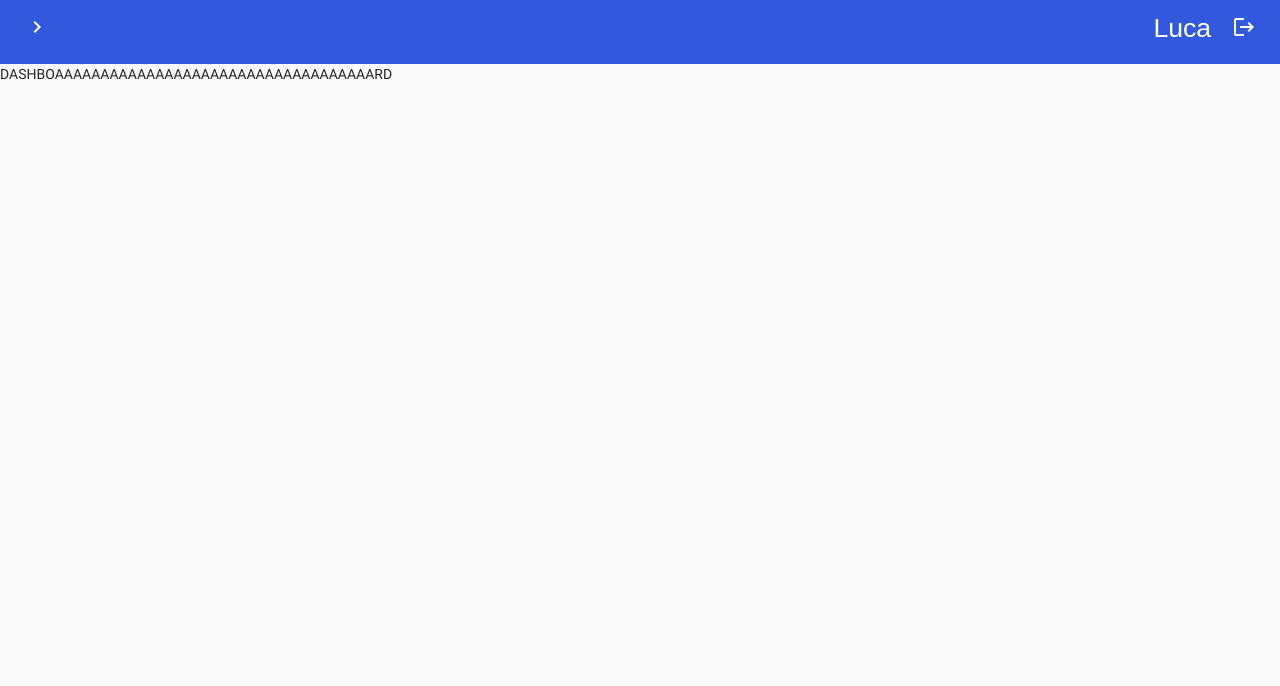
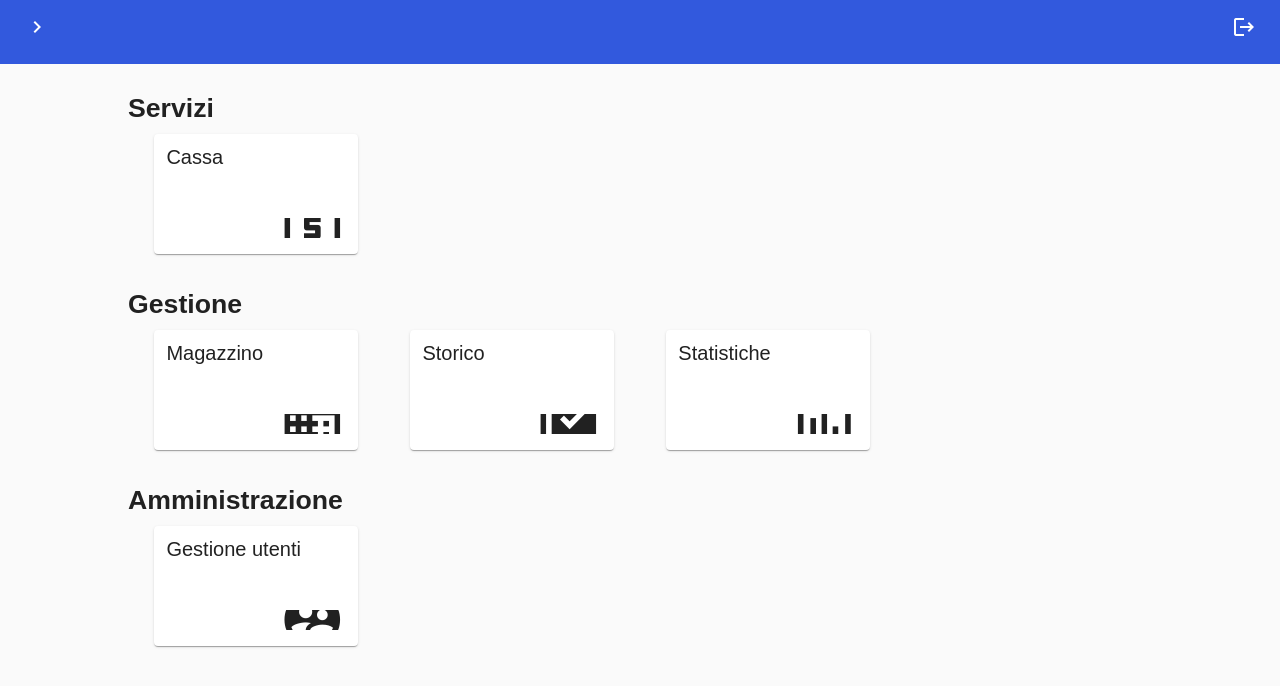
Before and after one commit to vezzoo/Gestionale_sagra, an Angular app in the folder frontend/: page / in a window 1280 px wide. Shown: the top 686 px of the page. Built offline with nearby package versions, Linux system fonts and the light colour scheme.

Commit message:
Set up dashboard

```diff
--- a/frontend/src/app/components/dashboard.component.ts
+++ b/frontend/src/app/components/dashboard.component.ts
@@ -1,5 +1,6 @@
-import {Component, EventEmitter, Input, OnInit, Output} from '@angular/core';
-
+import {Component, OnInit} from '@angular/core';
+import {categories, getPagesOfCategory} from "../../settings/routing";
+import {getPageNameFromPath} from "../utility/sharedFunctions";
 
 @Component({
     selector: 'app-dashboard',
@@ -8,18 +9,33 @@ import {Component, EventEmitter, Input, OnInit, Output} from '@angular/core';
 })
 
 export class DashboardComponent implements OnInit {
-    // private _hasSideNav: boolean = pages.dashboard.hasSideNav;
+
+    private _categories;
 
     constructor() {
 
     }
 
     ngOnInit(): void {
-
+        this._categories = {};
+        for (let cat of categories)
+            this._categories[cat] = getPagesOfCategory(cat);
     }
 
-    // get hasSideNav(): boolean {
-    //     return this._hasSideNav;
-    // }
+    get categories() {
+        return Object.keys(this._categories);
+    }
+
+    getCatName(cat: any): string {
+        return cat.charAt(0).toUpperCase() + cat.slice(1).toLowerCase();
+    }
+
+    getPages(cat: any): string {
+        return this._categories[cat];
+    }
+
+    getPageNameFromObj(page: any): string {
+        return getPageNameFromPath(page.path);
+    }
 
 }
--- a/frontend/src/app/components/toolbar.component.ts
+++ b/frontend/src/app/components/toolbar.component.ts
@@ -3,6 +3,7 @@ import {Component, EventEmitter, Input, OnInit, Output} from '@angular/core';
 import {Router} from "@angular/router";
 import {animate, state, style, transition, trigger} from "@angular/animations";
 import {ng_animation} from "../../settings/ng_utils";
+import {getPath} from "../../settings/routing";
 
 const animazione_mostra = 'mostra';
 const animazione_nascondi = 'nascondi';
@@ -26,22 +27,12 @@ export class ToolbarComponent implements OnInit {
     @Input() private _showPath: boolean;
     @Output() private _toggleShowPath: EventEmitter<any> = new EventEmitter();
 
-    private readonly _user: {
-        name: string
-    };
+    constructor(private router: Router) {
 
-    constructor(private router: Router) {
-        this._user = {
-            name: "Luca"
-        };
     }
 
     ngOnInit(): void {
 
-    }
-
-    get user(): { name: string } {
-        return this._user;
     }
 
     async pushTo(where) {
@@ -49,7 +40,7 @@ export class ToolbarComponent implements OnInit {
     }
 
     async logout(): Promise<void> {
-        // await this.pushTo(pages.login.path);
+        await this.pushTo(getPath('login'));
     }
 
     toggleShowPath() {
--- a/frontend/src/app/models/dashboard.component.html
+++ b/frontend/src/app/models/dashboard.component.html
@@ -1 +1,27 @@
-<p>DASHBOAAAAAAAAAAAAAAAAAAAAAAAAAAAAAAAAAAARD</p>
+<div class="container">
+
+    <div class="dashboard-wrapper">
+
+        <div *ngFor="let cat of categories" class="cards-wrapper">
+
+            <p class="text cat-title"><strong>{{getCatName(cat)}}</strong></p>
+
+            <div class="display">
+
+                <mat-card *ngFor="let page of getPages(cat)" class="card">
+
+                    <p class="text card-title">{{getPageNameFromObj(page)}}</p>
+
+                    <div class="card-ico">
+                        <mat-icon [inline]="true">{{page.icon}}</mat-icon>
+                    </div>
+
+                </mat-card>
+
+            </div>
+
+        </div>
+
+    </div>
+
+</div>
--- a/frontend/src/app/models/toolbar.component.html
+++ b/frontend/src/app/models/toolbar.component.html
@@ -6,10 +6,6 @@
             <button mat-icon-button matSuffix (click)="toggleShowPath()" type="button">
                 <mat-icon>{{'keyboard_arrow_right'}}</mat-icon>
             </button>
-        </div>
-
-        <div class="nome-div">
-            <p class="text nome-text">{{user.name}}</p>
         </div>
 
         <div class="right-align">
--- a/frontend/src/app/models/userinterface.component.html
+++ b/frontend/src/app/models/userinterface.component.html
@@ -6,6 +6,7 @@
         mode="side"
         [opened]="hasSideNav"
         [@toggleSidenavState]="toggleSidenavState()"
+        class="sidenav"
     >
 
         <mat-toolbar class="toolbar">
@@ -20,7 +21,7 @@
 
                 <div class="item"
                      [routerLink]="[page.path]"
-                     matTooltip="{{getCapsName(page.path)}}"
+                     matTooltip="{{getPageName(page.path)}}"
                      [matTooltipPosition]="position.value"
                 >
 
@@ -32,7 +33,7 @@
                     </div>
 
                     <div class="item-text" [@animateText]="animateText()">
-                        <p class="text description">{{getCapsName(page.path)}}</p>
+                        <p class="text description">{{getPageName(page.path)}}</p>
                     </div>
 
                     <div class="placeholder"></div>
@@ -42,6 +43,12 @@
             </mat-list-item>
 
         </mat-list>
+
+        <div class="nome-div">
+
+            <p class="nome-text">{{getUserName()}}</p>
+
+        </div>
 
     </mat-sidenav>
 
--- /dev/null
+++ b/frontend/src/app/utility/sharedFunctions.ts
@@ -0,0 +1,25 @@
+function hasUpperCase(string: string): number {
+    for (let i = 0; i < string.length; i++) {
+        let char = string.charAt(i);
+        if (char === char.toUpperCase())
+            return i;
+    }
+
+    return -1;
+}
+
+function adjustString(string: string, i: number, char: string): string {
+    let tmp = string.split('');
+    tmp.splice(i, 1);
+    tmp.splice(i, 0, " ");
+    tmp.splice(i + 1, 0, char);
+    return tmp.join('');
+}
+
+export function getPageNameFromPath(path: string): string {
+    let indexOfUppCase = hasUpperCase(path);
+    if (indexOfUppCase !== -1)
+        path = adjustString(path, indexOfUppCase, path.charAt(indexOfUppCase).toLowerCase());
+
+    return path.charAt(0).toUpperCase() + path.slice(1);
+}
--- a/frontend/src/settings/routing.ts
+++ b/frontend/src/settings/routing.ts
@@ -1,8 +1,17 @@
+const categoriesName = {
+    servizi: 'servizi',
+    gestione: 'gestione',
+    amministrazione: 'amministrazione'
+};
+
+export let categories: any[] = populateCategories();
+
 const pages = [
     {
         path: 'login',
         isInSideNav: false,
         hasSideNav: false,
+        category: '',
         icon: '',
         hierarchy: {
             hasParent: false,
@@ -13,6 +22,7 @@ const pages = [
         path: 'ui',
         isInSideNav: false,
         hasSideNav: false,
+        category: '',
         icon: '',
         hierarchy: {
             hasParent: false,
@@ -23,6 +33,7 @@ const pages = [
         path: 'dashboard',
         isInSideNav: true,
         hasSideNav: false,
+        category: '',
         icon: 'dashboard',
         hierarchy: {
             hasParent: true,
@@ -33,6 +44,7 @@ const pages = [
         path: 'cassa',
         isInSideNav: true,
         hasSideNav: true,
+        category: categoriesName.servizi,
         icon: 'local_atm',
         hierarchy: {
             hasParent: true,
@@ -43,6 +55,7 @@ const pages = [
         path: 'magazzino',
         isInSideNav: true,
         hasSideNav: true,
+        category: categoriesName.gestione,
         icon: 'business',
         hierarchy: {
             hasParent: true,
@@ -53,6 +66,7 @@ const pages = [
         path: 'storico',
         isInSideNav: true,
         hasSideNav: true,
+        category: categoriesName.gestione,
         icon: 'library_add_check',
         hierarchy: {
             hasParent: true,
@@ -63,13 +77,31 @@ const pages = [
         path: 'statistiche',
         isInSideNav: true,
         hasSideNav: true,
+        category: categoriesName.gestione,
         icon: 'insert_chart_outlined',
+        hierarchy: {
+            hasParent: true,
+            parentURL: "ui"
+        }
+    },
+    {
+        path: 'gestioneUtenti',
+        isInSideNav: true,
+        hasSideNav: true,
+        category: categoriesName.amministrazione,
+        icon: 'supervised_user_circle',
         hierarchy: {
             hasParent: true,
             parentURL: "ui"
         }
     }
 ];
+
+function populateCategories() {
+    let categories = [];
+    Object.keys(categoriesName).forEach(cat => categories.push(cat))
+    return categories;
+}
 
 export function getPath(path): string {
     let filtered = pages.filter(e => e.path === path);
@@ -78,11 +110,6 @@ export function getPath(path): string {
         return "";
 
     return filtered[0].path;
-
-    // if (filtered[0].hierarchy.hasParent)
-    //     newPath = filtered[0].hierarchy.parentURL + "/" + newPath;
-
-    // return newPath;
 }
 
 export function pageHasSideNav(path) {
@@ -94,6 +121,30 @@ export function pageHasSideNav(path) {
     return filtered[0].hasSideNav;
 }
 
-export function getPagesInSideNav() {
+export function getPagesInSideNav(): {
+    path: string,
+    isInSideNav: boolean,
+    hasSideNav: boolean,
+    category: string,
+    icon: string,
+    hierarchy: {
+        hasParent: boolean,
+        parentURL: string
+    }
+}[] {
     return pages.filter(e => e.isInSideNav)
 }
+
+export function getPagesOfCategory(cat: string): {
+    path: string,
+    isInSideNav: boolean,
+    hasSideNav: boolean,
+    category: string,
+    icon: string,
+    hierarchy: {
+        hasParent: boolean,
+        parentURL: string
+    }
+}[] {
+    return pages.filter(e => e.category.toLowerCase() === cat.toLowerCase());
+}
--- a/frontend/src/styles/dashboard.component.sass
+++ b/frontend/src/styles/dashboard.component.sass
@@ -1,17 +1,41 @@
 @import "variables"
 
 .container
-    width: 100vw
     height: 100vh - $toolbarHeight
     margin: 0
     padding: 0
-    min-height: 100vh
-    display: -webkit-box
-    display: -webkit-flex
-    display: -moz-box
-    display: -ms-flexbox
     display: flex
     flex-wrap: wrap
     justify-content: center
     align-items: center
-    background-color: green
+
+.dashboard-wrapper
+    width: 80vw
+    height: 85vh
+
+.cards-wrapper
+    margin: 0 0 5vh 0
+
+.display
+    display: flex
+
+.cat-title
+    font-size: 20pt
+    margin: 0 0 2vh 0
+
+.card
+    width: 20%
+    height: 15vh
+    margin: 0 2vw
+    padding: 0 !important
+    position: relative
+
+.card-title
+    padding: 1.6vh 0 0 1vw
+    font-size: 15pt
+
+.card-ico
+    position: absolute
+    right: 1vw
+    bottom: 2vh
+    font-size: 50pt
--- a/frontend/src/styles/userinterface.component.sass
+++ b/frontend/src/styles/userinterface.component.sass
@@ -38,3 +38,20 @@
 
 .placeholder
     width: $icoRightMargin
+
+.nome-text
+    margin: 0
+    font-size: 2.47vh
+
+.nome-div
+    position: fixed
+    bottom: 0
+    padding: 0 0 .92vh 1.25vw
+    place-content: center flex-end
+    text-align: center
+    box-sizing: border-box
+
+.sidenav
+    flex-direction: column
+    display: flex
+    box-sizing: border-box
```
Also changed, not shown: frontend/src/app/components/userinterface.component.ts (+22 -4 lines).
